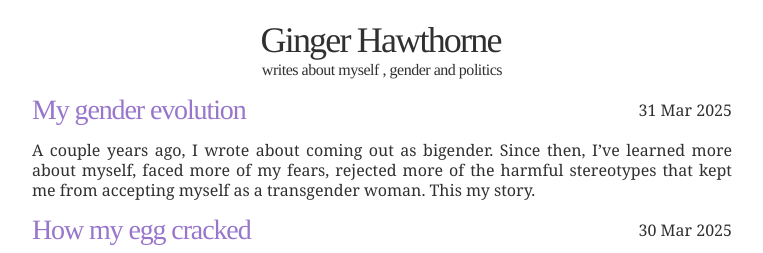
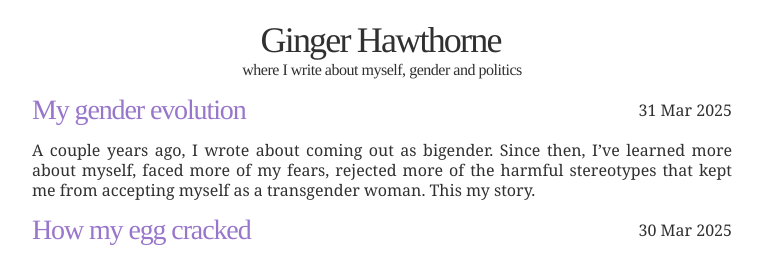
Before and after one commit to gulopine/gulopine.github.io, a Jekyll site: the page built from index.html, in a window 1280 px wide. Shown: the top 253 px of the page, without its empty margins (258-1021 px from the left). Built offline with Jekyll 4.4.1, drawn with Linux system fonts in a browser that asks for light colours.

Commit message:
no spaces before commas (hopefully)

```diff
--- a/_layouts/post.html
+++ b/_layouts/post.html
@@ -9,8 +9,7 @@ layout: default
   {% unless page.tags == empty %}
     about
     {% for tag in page.tags %}{% if forloop.length > 1 %}{% if forloop.last %} and {% elsif forloop.first %}{% else %}, {% endif %}{% endif %}
-      {{ tag }}
-    {% endfor %}
+      {{ tag }}{% endfor %}
   {% endunless %}
 </div>
 
--- a/index.html
+++ b/index.html
@@ -5,10 +5,9 @@ title: Ginger Hawthorne
 
 {% unless site.tags == empty %}
   <div class="info">
-  writes about
+  where I write about
     {% for tag in site.tags %}{% if forloop.length > 1 %}{% if forloop.last %} and {% elsif forloop.first %}{% else %}, {% endif %}{% endif %}
-      {{ tag|first }}
-    {% endfor %}
+      {{ tag|first }}{% endfor %}
   </div>
 {% endunless %}
 
```
